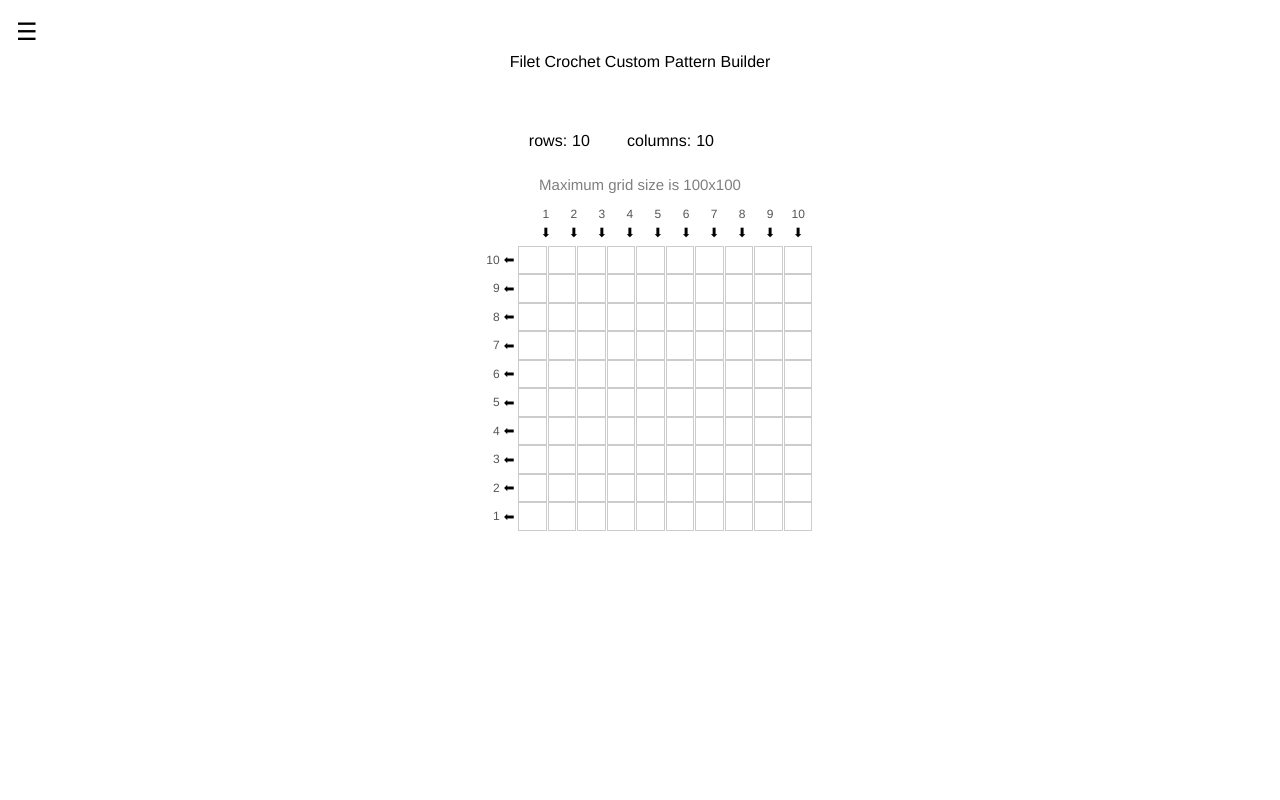
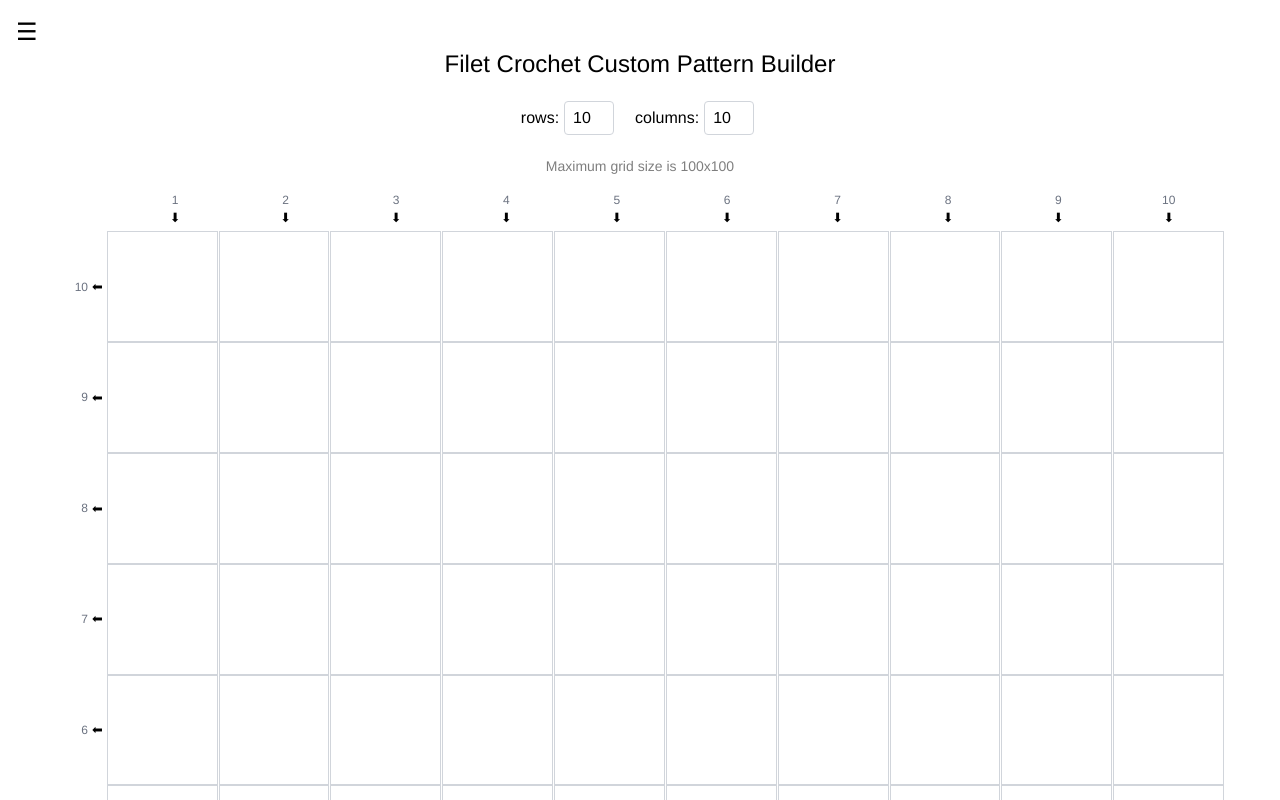
Before and after one commit to samanthacabrera/filet-crochet-pattern-builder, a React (Vite) app: page / in a window 1280 px wide. Shown: the top 800 px of the page. Built offline with nearby package versions, Linux system fonts and the light colour scheme.

Commit message:
add pattern list

```diff
--- a/src/App.css
+++ b/src/App.css
@@ -7,12 +7,6 @@ html {
   margin: 0;
   padding: 0;
   font-family: Helvetica, sans-serif;
-  justify-items: center;
-  text-align: center;
-}
-
-h1 {
-  margin: 50px;
 }
 
 input[type="number"] {
@@ -25,7 +19,3 @@ input[type="number"]::-webkit-outer-spin-button {
   -webkit-appearance: none;
   margin: 0;
 }
-
-input[type="number"] {
-  -moz-appearance: textfield;
-}
--- a/src/App.jsx
+++ b/src/App.jsx
@@ -1,5 +1,7 @@
 import { useState } from "react";
 import Menu from "./Menu";
+import Grid from "./Grid";
+import Patterns from "./Patterns";
 
 function App() {
   function createGrid(rows, cols) {
@@ -59,11 +61,12 @@ function App() {
   };
 
   return (
-    <div>
-      <h1>Filet Crochet Custom Pattern Builder</h1>
+    <div className="text-center p-12">
       <Menu />
 
-      <div className="inputs" style={{ marginBottom: "1rem" }}>
+      <h1 className="text-2xl mb-4">Filet Crochet Custom Pattern Builder</h1>
+
+      <div className="mb-4 space-x-4">
         <label>
           rows:
           <input
@@ -72,6 +75,7 @@ function App() {
             min={1}
             max={100}
             onChange={(e) => handleResize(e.target.value, cols)}
+            className="ml-2 border border-gray-300 rounded px-2 py-1"
           />
         </label>
         <label>
@@ -82,129 +86,27 @@ function App() {
             min={1}
             max={100}
             onChange={(e) => handleResize(rows, e.target.value)}
+            className="ml-2 border border-gray-300 rounded px-2 py-1"
           />
         </label>
       </div>
 
-      {error && (
-        <div style={{ color: "red", marginBottom: "1rem" }}>
-          {error}
-        </div>
-      )}
+      {error && <div className="text-red-600 mb-4">{error}</div>}
 
-      <div style={{ opacity: "50%", fontSize: "15px" }}>
+      <div className="opacity-50 text-sm mb-2">
         <p>Maximum grid size is 100x100</p>
       </div>
 
-      <div
-        style={{
-          width: "100%",
-          maxWidth: "100vw",
-          height: "80vh",
-          overflow: "auto",
-          padding: "0.5rem",
-        }}
-      >
-        {/* col label */}
-        <div style={{ display: "flex", marginLeft: "4rem" }}>
-          <div
-            style={{
-              display: "grid",
-              gridTemplateColumns: `repeat(${cols}, minmax(5px, 1fr))`,
-              flex: 1,
-            }}
-          >
-            {Array.from({ length: cols }).map((_, colIndex) => (
-              <div
-                key={colIndex}
-                style={{
-                  textAlign: "center",
-                  fontSize: "0.75rem",
-                  color: "#555",
-                }}
-              >
-                {colIndex + 1}
-              </div>
-            ))}
-          </div>
-        </div>
+      <Grid
+        grid={grid}
+        rows={parseInt(rows)}
+        cols={parseInt(cols)}
+        toggleCell={toggleCell}
+        toggleRow={toggleRow}
+        toggleCol={toggleCol}
+      />
 
-        {/* col toggle */}
-        <div
-          style={{ display: "flex", marginLeft: "4rem", marginBottom: "4px" }}
-        >
-          <div
-            style={{
-              display: "grid",
-              gridTemplateColumns: `repeat(${cols}, minmax(5px, 1fr))`,
-              flex: 1,
-            }}
-          >
-            {Array.from({ length: cols }).map((_, colIndex) => (
-              <button
-                key={colIndex}
-                onClick={() => toggleCol(colIndex)}
-                style={{ fontSize: "0.8rem" }}
-              >
-                ⬇
-              </button>
-            ))}
-          </div>
-        </div>
-
-        {grid
-          .map((row, rowIndex) => ({ row, rowIndex }))
-          .reverse()
-          .map(({ row, rowIndex }, displayIndex) => (
-            <div
-              key={rowIndex}
-              style={{ display: "flex", alignItems: "center" }}
-            >
-              {/* row label */}
-              <div
-                style={{
-                  width: "2rem",
-                  textAlign: "right",
-                  marginRight: "4px",
-                  fontSize: "0.75rem",
-                  color: "#555",
-                }}
-              >
-                {rows - displayIndex}
-              </div>
-
-              {/* row toggle */}
-              <button
-                onClick={() => toggleRow(rowIndex)}
-                style={{ marginRight: "4px", fontSize: "0.8rem" }}
-              >
-                ⬅
-              </button>
-
-              <div
-                style={{
-                  display: "grid",
-                  gridTemplateColumns: `repeat(${cols}, minmax(5px, 1fr))`,
-                  gap: "1px",
-                  flex: 1,
-                }}
-              >
-                {row.map((cell, colIndex) => (
-                  <div
-                    key={colIndex}
-                    onClick={() => toggleCell(rowIndex, colIndex)}
-                    style={{
-                      aspectRatio: "1 / 1",
-                      background: cell ? "black" : "white",
-                      border: "1px solid #ccc",
-                      cursor: "pointer",
-                    }}
-                  />
-                ))}
-              </div>
-            </div>
-          ))}
-      </div>
+      <Patterns setGrid={setGrid} rows={parseInt(rows)} cols={parseInt(cols)}/>
     </div>
   );
 }
--- /dev/null
+++ b/src/Grid.jsx
@@ -0,0 +1,67 @@
+function Grid({ grid, rows, cols, toggleCell, toggleRow, toggleCol }) {
+  return (
+    <div className="w-full max-w-full p-2">
+      {/* Column labels */}
+      <div className="flex ml-16">
+        <div className="grid flex-1" style={{ gridTemplateColumns: `repeat(${cols}, 1fr)` }}>
+          {Array.from({ length: cols }).map((_, colIndex) => (
+            <div key={colIndex} className="text-center text-xs text-gray-500">
+              {colIndex + 1}
+            </div>
+          ))}
+        </div>
+      </div>
+
+      {/* Column toggles */}
+      <div className="flex ml-16 mb-1">
+        <div className="grid flex-1" style={{ gridTemplateColumns: `repeat(${cols}, 1fr)` }}>
+          {Array.from({ length: cols }).map((_, colIndex) => (
+            <button
+              key={colIndex}
+              onClick={() => toggleCol(colIndex)}
+              className="text-[0.8rem]"
+            >
+              ⬇
+            </button>
+          ))}
+        </div>
+      </div>
+
+      {/* Grid rows */}
+      {grid
+        .map((row, rowIndex) => ({ row, rowIndex }))
+        .reverse()
+        .map(({ row, rowIndex }, displayIndex) => (
+          <div key={rowIndex} className="flex items-center">
+            {/* Row label */}
+            <div className="w-8 text-right mr-1 text-xs text-gray-500">
+              {rows - displayIndex}
+            </div>
+
+            {/* Row toggle */}
+            <button
+              onClick={() => toggleRow(rowIndex)}
+              className="mr-1 text-[0.8rem]"
+            >
+              ⬅
+            </button>
+
+            {/* Cells */}
+            <div className="grid flex-1 gap-[1px]" style={{ gridTemplateColumns: `repeat(${cols}, 1fr)` }}>
+              {row.map((cell, colIndex) => (
+                <div
+                  key={colIndex}
+                  onClick={() => toggleCell(rowIndex, colIndex)}
+                  className={`aspect-square border border-gray-300 cursor-pointer ${
+                    cell ? "bg-black" : "bg-white"
+                  }`}
+                />
+              ))}
+            </div>
+          </div>
+        ))}
+    </div>
+  );
+}
+
+export default Grid;
--- a/src/Menu.jsx
+++ b/src/Menu.jsx
@@ -15,7 +15,7 @@ function Menu() {
       {/* Dropdown menu */}
       {open && (
         <div className="absolute top-8 left-0">
-          <a href="#home" className="block px-4 py-2 hover:bg-gray-100">
+          <a href="/" className="block px-4 py-2 hover:bg-gray-100">
             Home
           </a>
           <a href="#patterns" className="block px-4 py-2 hover:bg-gray-100">
--- /dev/null
+++ b/src/Patterns.jsx
@@ -0,0 +1,44 @@
+
+const heartPattern = [
+    [0, 0, 1, 0, 0],
+    [0,1,1,1,0],
+    [1,1,1,1,1],
+    [1,1,1,1,1],
+    [0,1,0,1,0],
+];
+
+function Patterns({ setGrid, rows, cols }) {
+  const applyPattern = (pattern) => {
+    const newGrid = Array.from({ length: rows }, () => Array(cols).fill(0));
+    const offsetRow = Math.floor((rows - pattern.length) / 2);
+    const offsetCol = Math.floor((cols - pattern[0].length) / 2);
+
+    pattern.forEach((row, rIdx) => {
+      row.forEach((cell, cIdx) => {
+        if (cell && newGrid[offsetRow + rIdx] && newGrid[offsetRow + rIdx][offsetCol + cIdx] !== undefined) {
+          newGrid[offsetRow + rIdx][offsetCol + cIdx] = 1;
+        }
+      });
+    });
+
+    setGrid(newGrid);
+  };
+
+  return (
+    <div id="patterns" className="p-4 mt-16 text-left">
+      <h2 className="text-xl mb-4">Patterns</h2>
+      <p className="mb-2">Click a pattern to insert it into the grid:</p>
+
+      <div className="flex space-x-4">
+        <button
+          onClick={() => applyPattern(heartPattern)}
+          className="p-2 border rounded hover:bg-red-100"
+        >
+          ❤️ Heart
+        </button>
+      </div>
+    </div>
+  );
+}
+
+export default Patterns;
```
Lines whose indentation alone changed are shown as unchanged.
